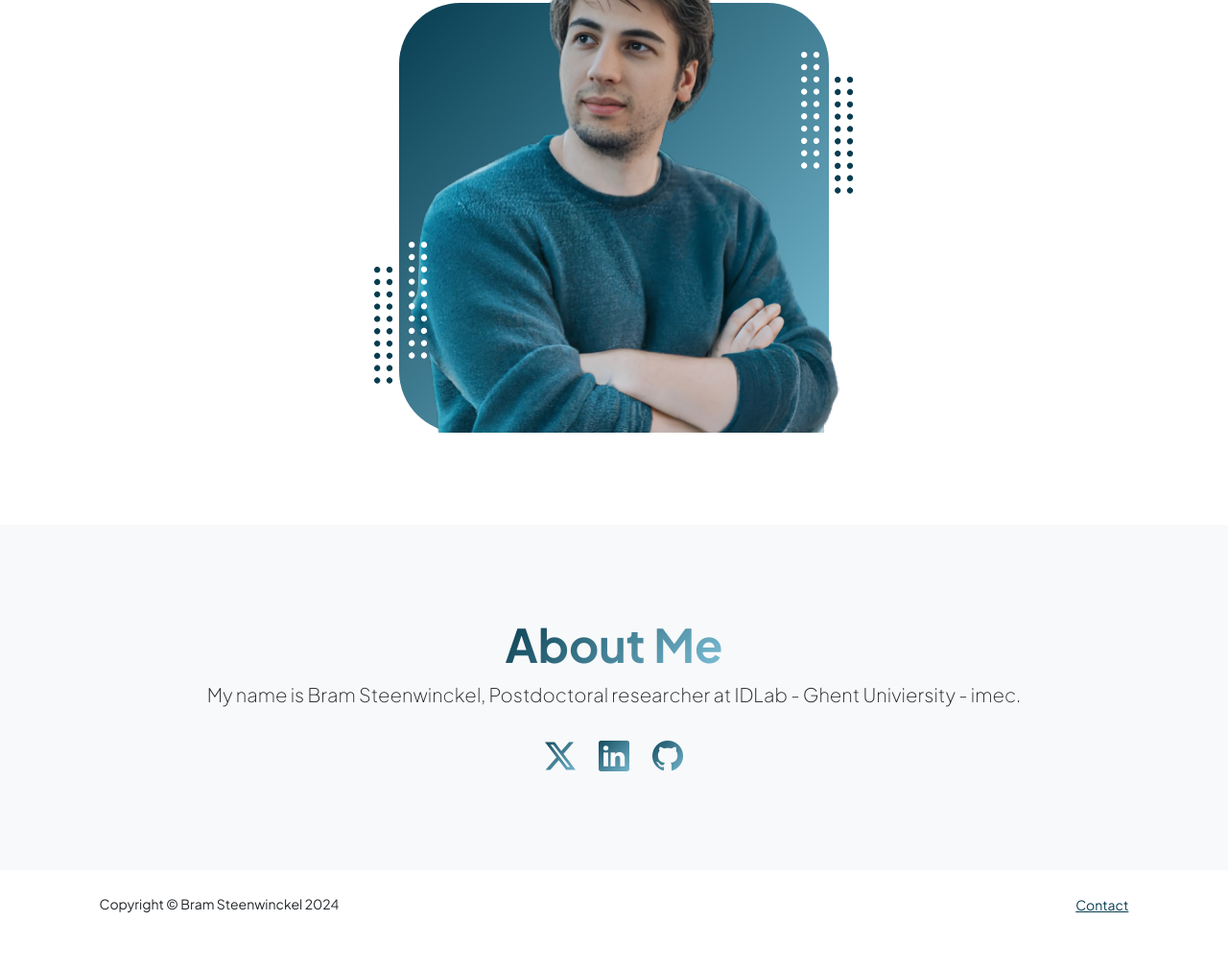
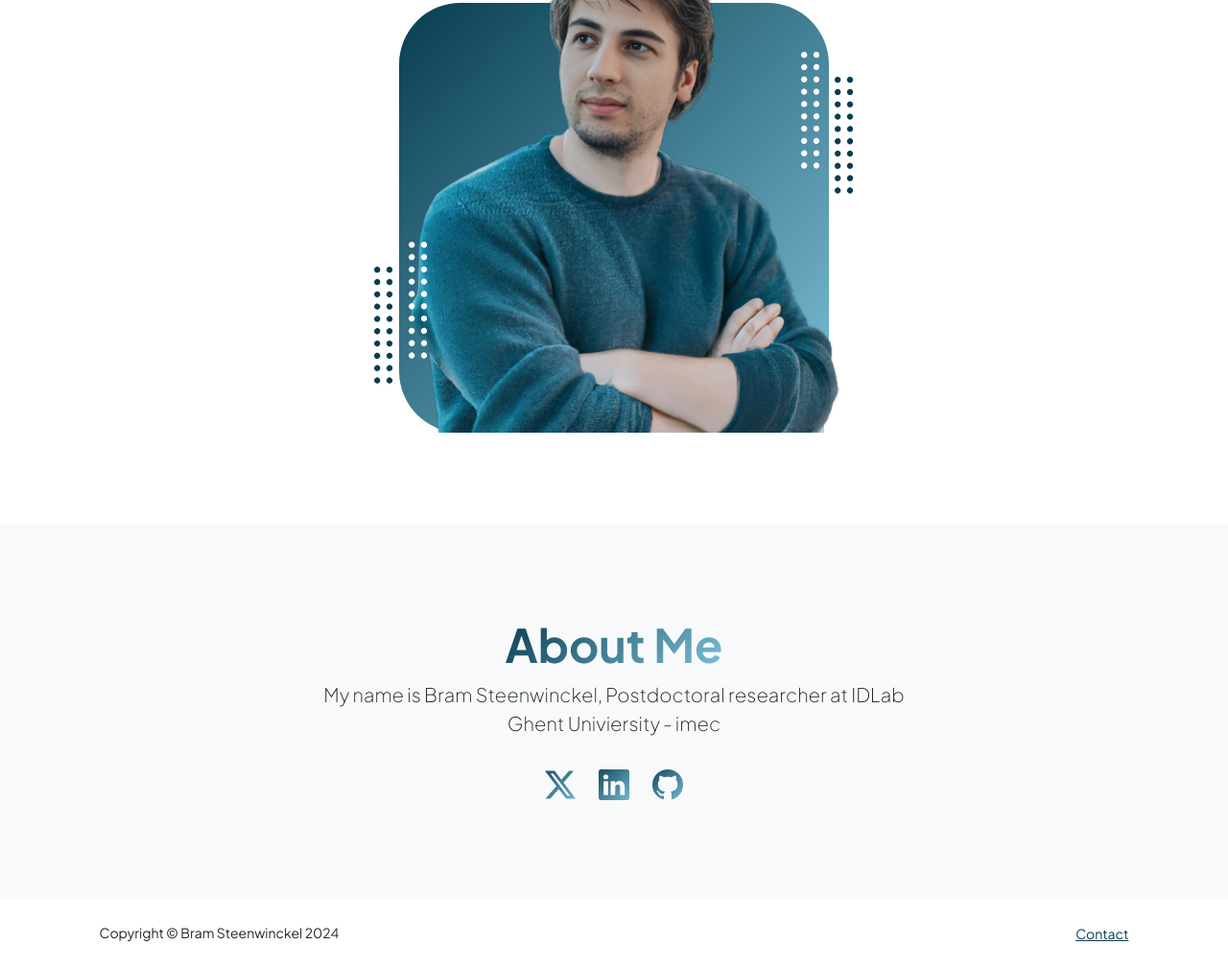
Before and after one commit to bsteenwi/bsteenwi.github.io, a plain HTML site: page index.html in a window 1280 px wide. Shown: the part 518-1527 px from the top of the page at 96% size. Before the commit the page ends 1497 px from the top, so only its background shows below. Drawn offline with nearby package versions, Linux system fonts and the light colour scheme.

Commit message:
update website

```diff
--- a/index.html
+++ b/index.html
@@ -183,7 +183,7 @@
                         <div class="col-xxl-8">
                             <div class="text-center my-5">
                                 <h2 class="display-5 fw-bolder"><span class="text-gradient d-inline">About Me</span></h2>
-                                <p class="lead fw-light mb-4">My name is Bram Steenwinckel, Postdoctoral researcher at IDLab - Ghent Univiersity - imec.</p>
+                                <p class="lead fw-light mb-4">My name is Bram Steenwinckel, Postdoctoral researcher at IDLab </br> Ghent Univiersity - imec</p>
                                 <p class="text-muted"></p>
                                 <div class="d-flex justify-content-center fs-2 gap-4">
                                     <a class="text-gradient" href="https://twitter.com/bsteenwin"><i class="bi bi-twitter-x"></i></a>
```
